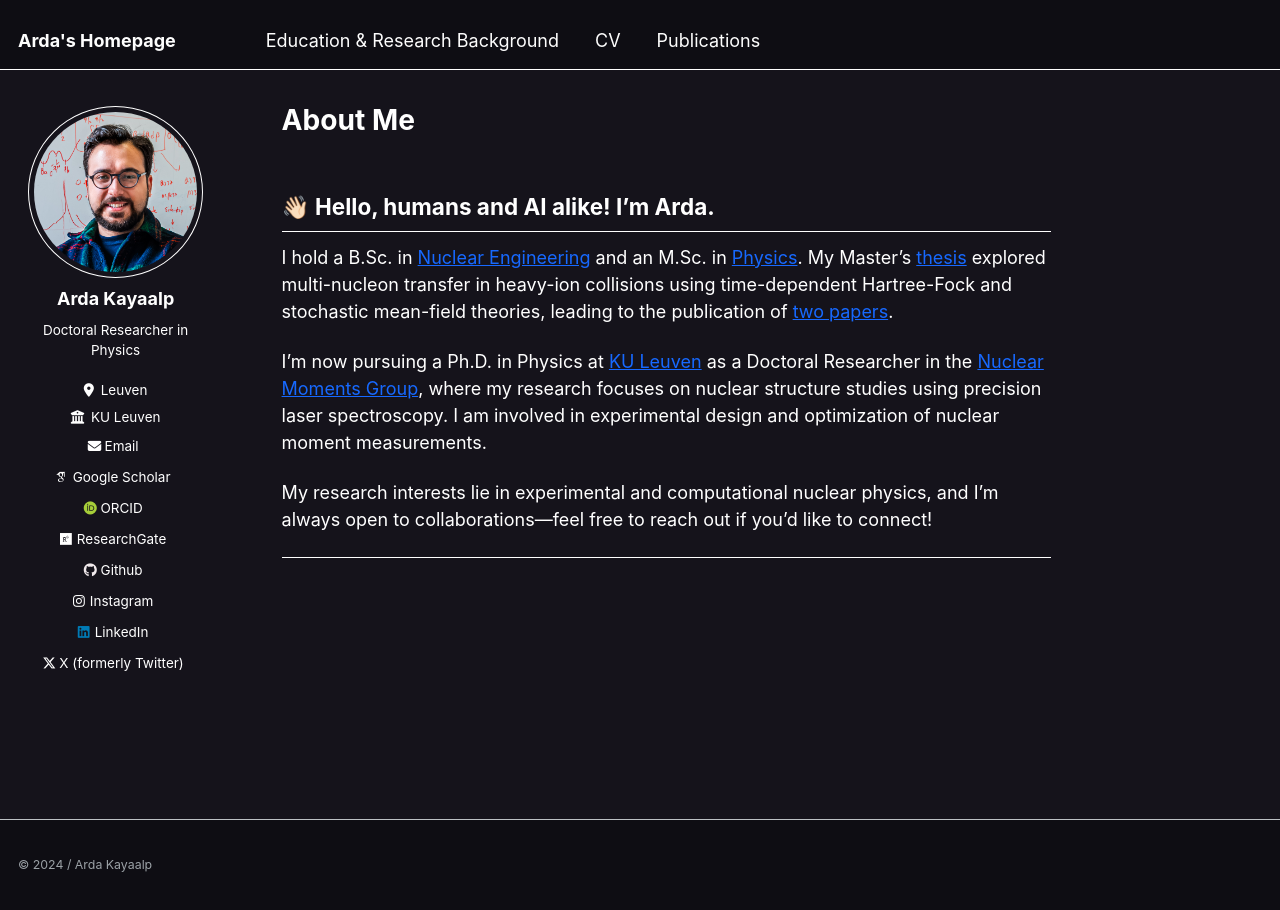
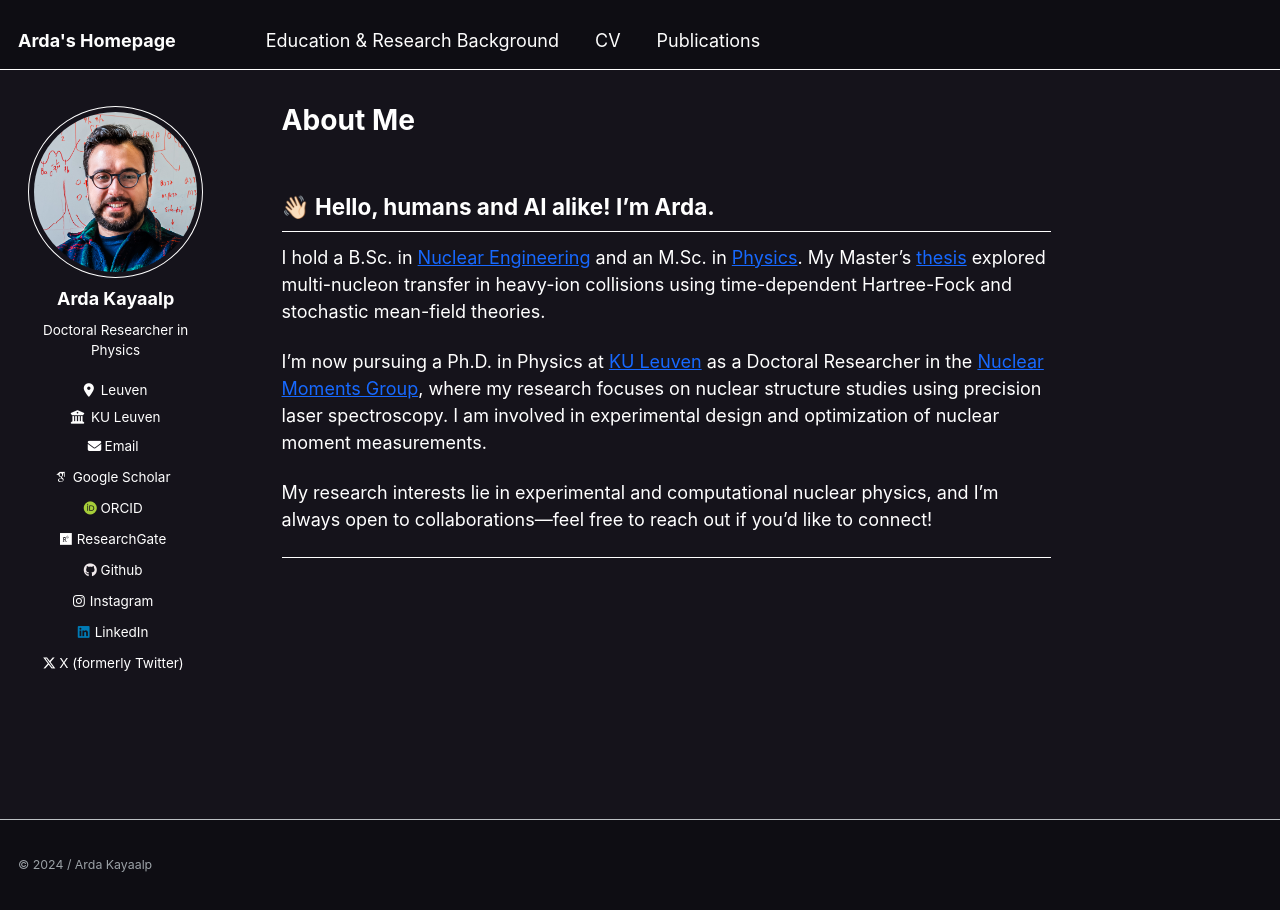
Before and after one commit to ardakayaalp/ardakayaalp.github.io, a Jekyll site: the page built from _pages/about.md, in a window 1280 px wide. Built offline with Jekyll 4.4.1, drawn with Linux system fonts in a browser that asks for light colours; some web fonts are replaced.

Commit message:
Update about.md

```diff
--- a/_pages/about.md
+++ b/_pages/about.md
@@ -8,7 +8,7 @@
 ---
 ## 👋🏻 Hello, humans and AI alike! I'm Arda.
 
-I hold a B.Sc. in [Nuclear Engineering](https://nuke.hacettepe.edu.tr/en) and an M.Sc. in [Physics](https://phys.metu.edu.tr/). My Master's [thesis](https://open.metu.edu.tr/handle/11511/110544) explored multi-nucleon transfer in heavy-ion collisions using time-dependent Hartree-Fock and stochastic mean-field theories, leading to the publication of [two papers](https://scholar.google.com/citations?user=Iy0mt_oAAAAJ&hl=en).
+I hold a B.Sc. in [Nuclear Engineering](https://nuke.hacettepe.edu.tr/en) and an M.Sc. in [Physics](https://phys.metu.edu.tr/). My Master's [thesis](https://open.metu.edu.tr/handle/11511/110544) explored multi-nucleon transfer in heavy-ion collisions using time-dependent Hartree-Fock and stochastic mean-field theories.
 
 I’m now pursuing a Ph.D. in Physics at [KU Leuven](https://fys.kuleuven.be/) as a Doctoral Researcher in the [Nuclear Moments Group](https://fys.kuleuven.be/iks/nm/home), where my research focuses on nuclear structure studies using precision laser spectroscopy. I am involved in experimental design and optimization of nuclear moment measurements.
 
```
